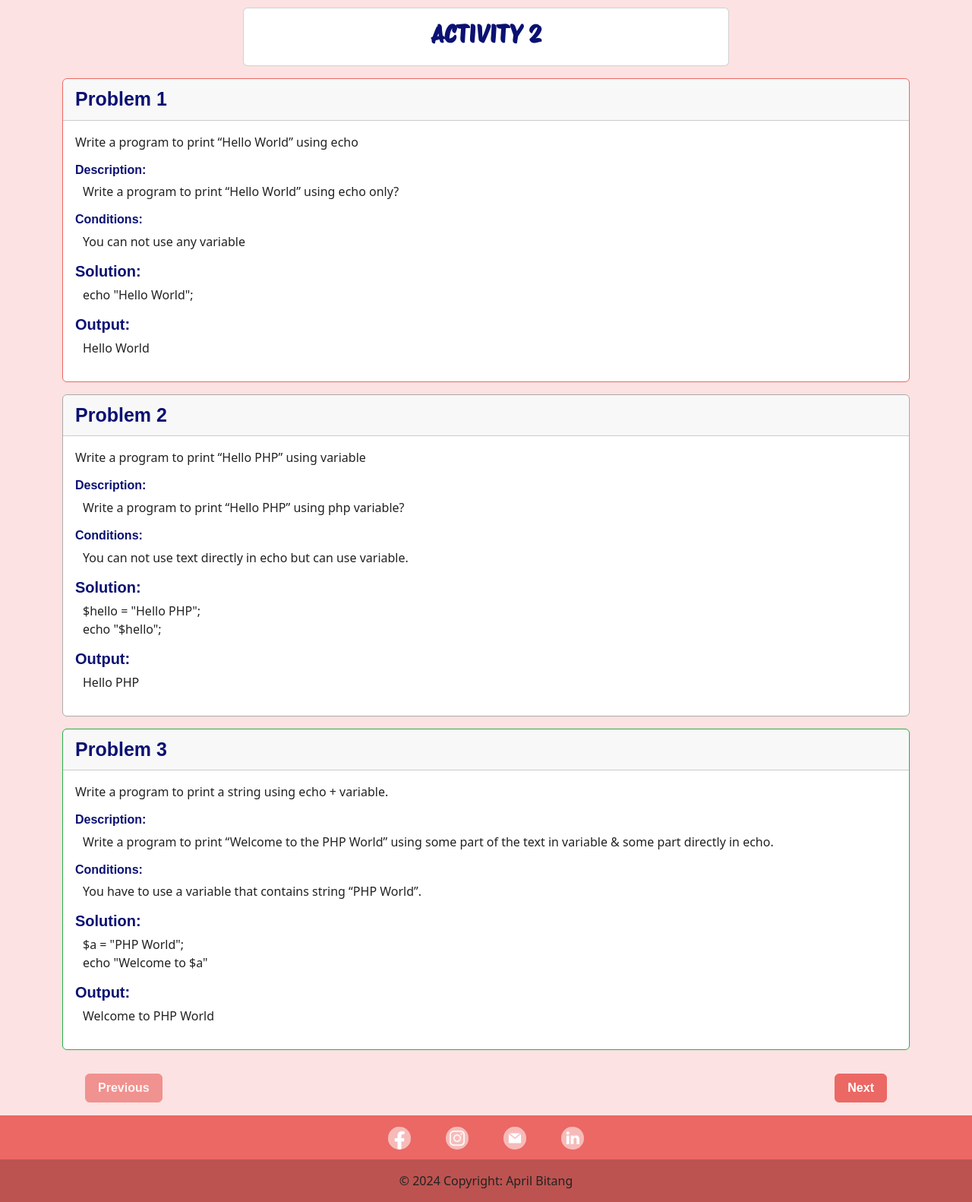
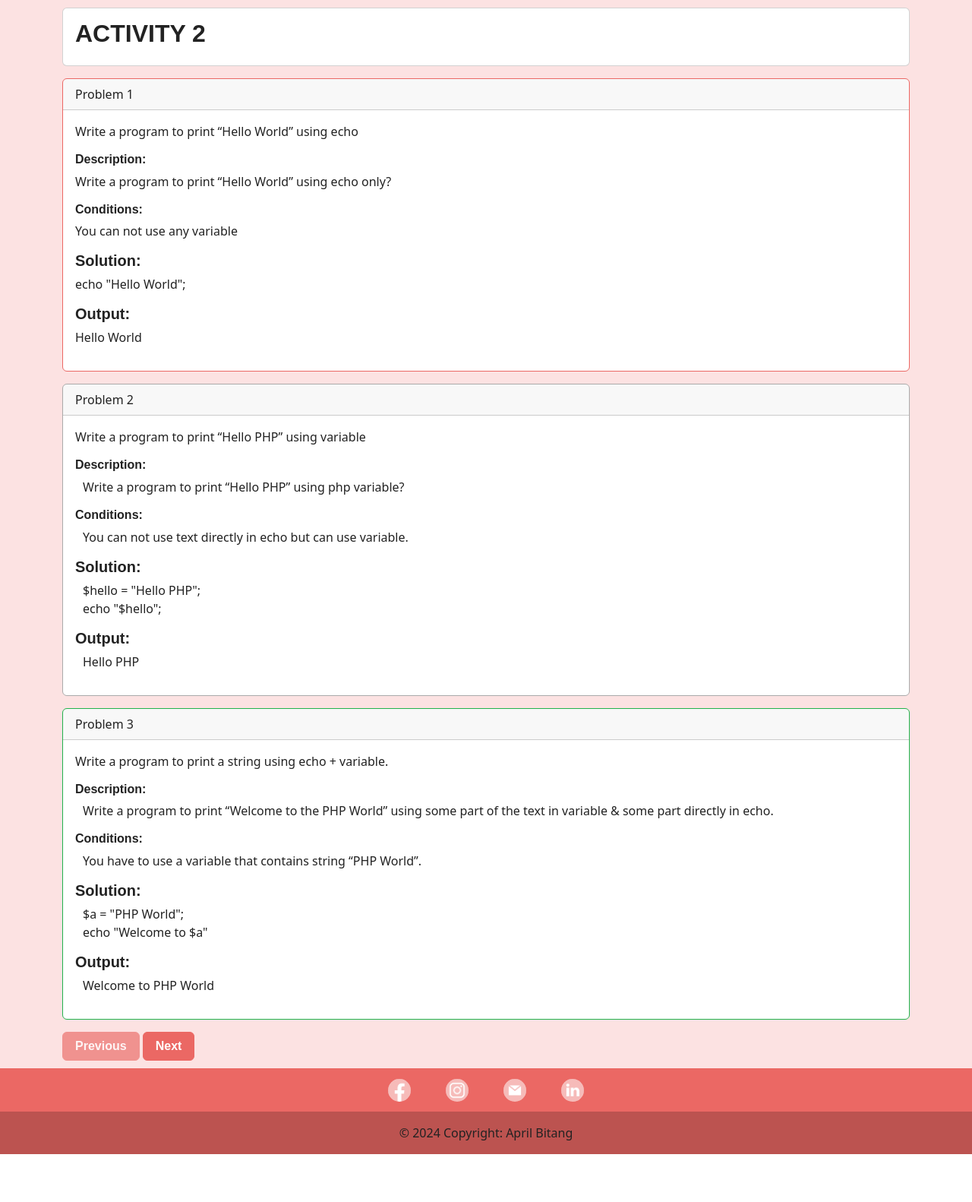
Before and after one commit to MsEphryll/SimpleWebSite, a PHP site: page /act2.php in a window 1280 px wide. Shown: the part 59-1641 px from the top of the page at 76% size. After the commit the page ends 1578 px from the top, so only its background shows below. Run offline with PHP 8.4, Linux system fonts and the light colour scheme; some web fonts are replaced.

Commit message:
Update act2.php
removed the css, I created another file for it

```diff
--- a/act2.php
+++ b/act2.php
@@ -1,67 +1,6 @@
 <?php include 'templates/header.php' ?>
 
-<style>
-  @font-face {
-    font-family: protestriot-regular;
-    src: url(fonts/ProtestRiot-Regular.ttf);
-  }
-
-  #actTitle {
-    max-width: 40rem;
-    margin: auto;
-  }
-
-  .act{
-    text-align: center;
-    font-family: protestriot-regular;
-    color: #0A1172;
-
-  }
-
-  .links {
-    text-align: center;
-  }
-
-  #main {
-    max-width: 500rem;
-  }
-
-  .card-header {
-    font-family: Arial, Helvetica, sans-serif;
-    font-size:25px;
-    font-weight: bold;
-    color: #0A1172;
-  }
-
-  h2, h3, h5, h6 {
-    color: #0A1172;
-  }
-
-  p.txt {
-    margin-left: 10px;
-  }
-
-  #secfoot{
- background-color: #fce2e2;
- padding:30px;
-}
-
-#prevnex {
-  border-style: hidden;
-}
-
-#prev {
-  float: left;
-  display: grid;
-  margin-top: -15px;
-}
-
-.next {
-  float:right;
-  display: grid;
-}
-</style>
-
+<!-- Activity Number -->
 <div class="card btn-primary mb-3" id="actTitle";>
   <div class="card-body">
     <h2 class="act">ACTIVITY 2</h2>
```
Lines whose indentation alone changed are shown as unchanged.
